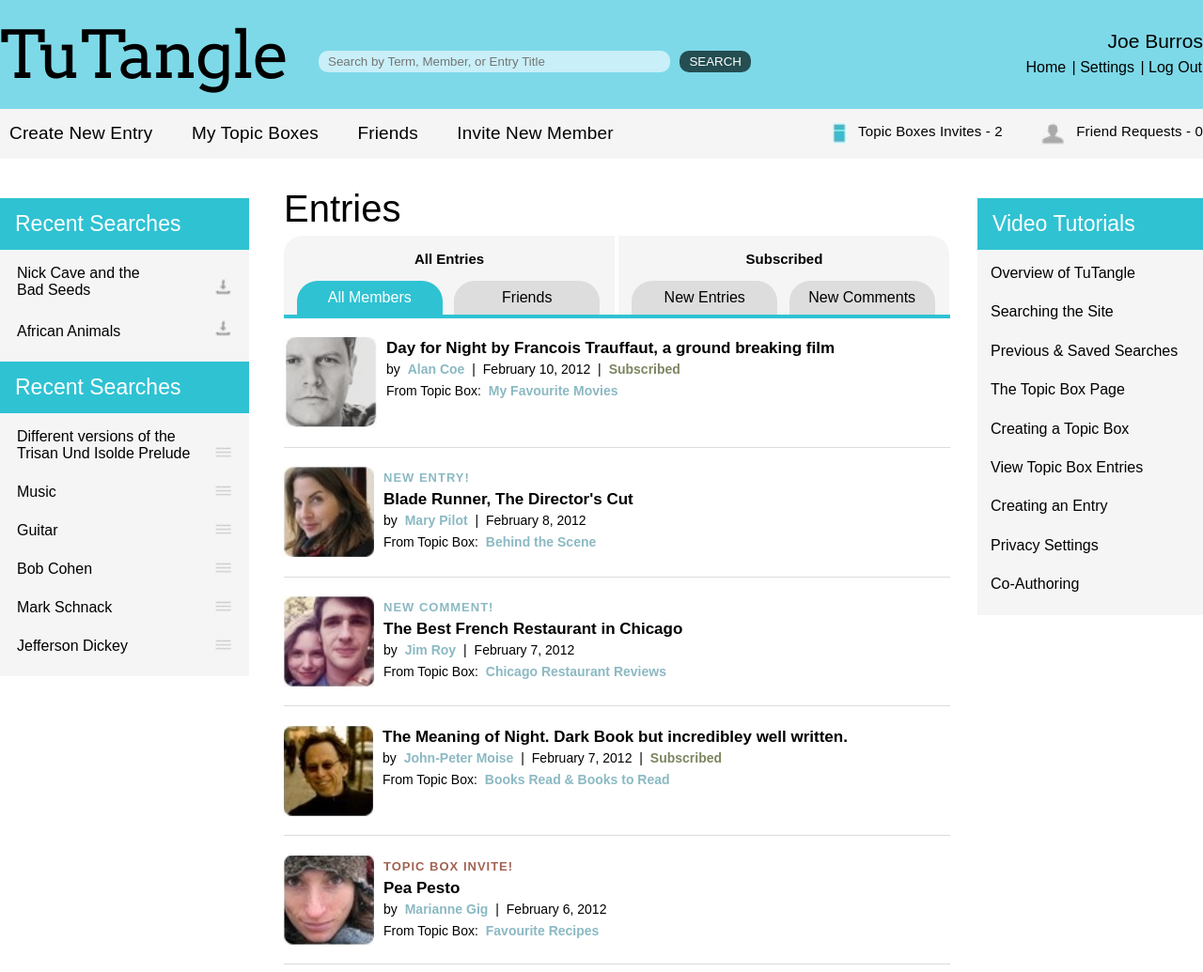
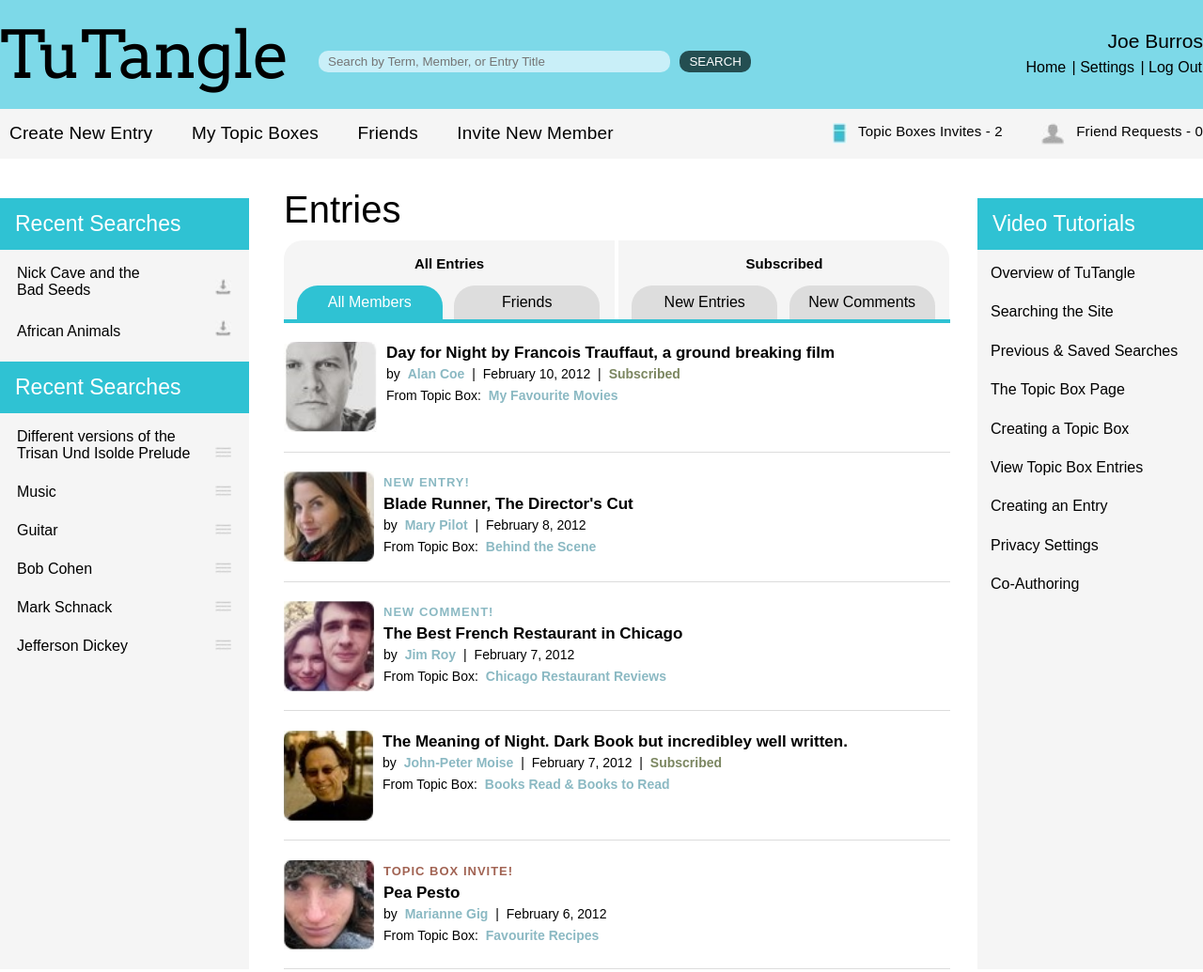
Before and after one commit to vipul-/tuTangle, a plain HTML site: page index.html in a window 1280 px wide. Shown: the top 1035 px of the page at 94% size. Drawn offline with Linux system fonts and the light colour scheme; a web font is replaced by a local one.

Commit message:
Full height gray background hack

```diff
--- a/css/style.css
+++ b/css/style.css
@@ -121,11 +121,15 @@ nav li {
     margin-right: 0;
 }
 
+#fullWidthGrayHack {
+    margin-top: 27px;
+    background-color: #f5f5f5;
+}
+
 aside {
     float: left;
     display: inline-block;
     width: 265px;
-    margin-top: 27px;
     background-color: #f5f5f5;
 }
 
@@ -193,13 +197,16 @@ main {
     display: inline-block;
     width: 709px;
     padding-left:37px;
+    padding-right: 29px;
+    background-color: #fff;
 }
 
 main h2 {
     font-size: 40px;
-    margin-top: 16px;
-    margin-bottom: 6px;
+    margin-top: 0px;
+    margin-bottom: 20px;
     font-weight: 300;
+    line-height: 25px;
 }
 
 #tab-container {
--- a/index.html
+++ b/index.html
@@ -44,6 +44,7 @@
         </div>
     </nav>
     <div class='container'>
+        <div id='fullWidthGrayHack'>
             <aside id='right'>
                 <div>
                     Recent Searches
@@ -140,6 +141,7 @@
                 </ul>
             </aside>
         </div>
+    </div>
     <footer>
         <div class='container'>
             <ul class='footer-nav'>
```
Lines whose indentation alone changed are shown as unchanged.
